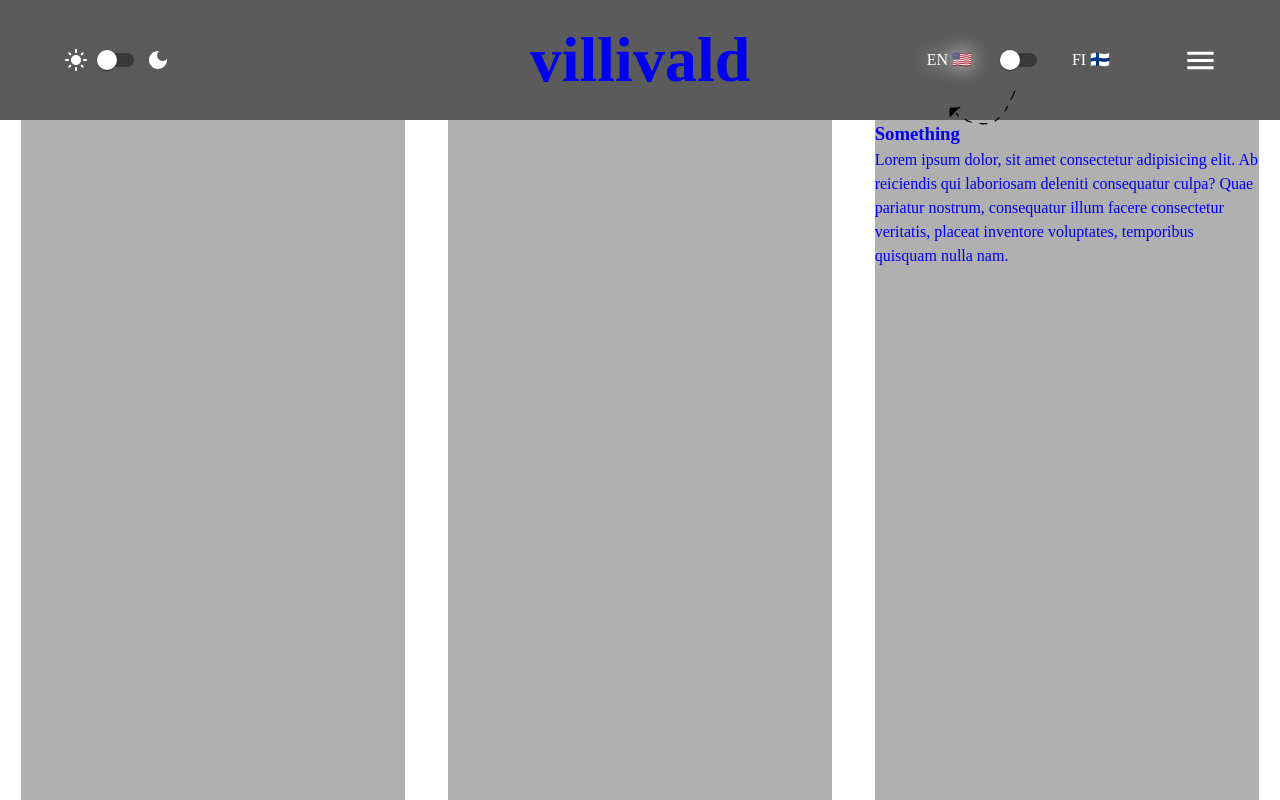
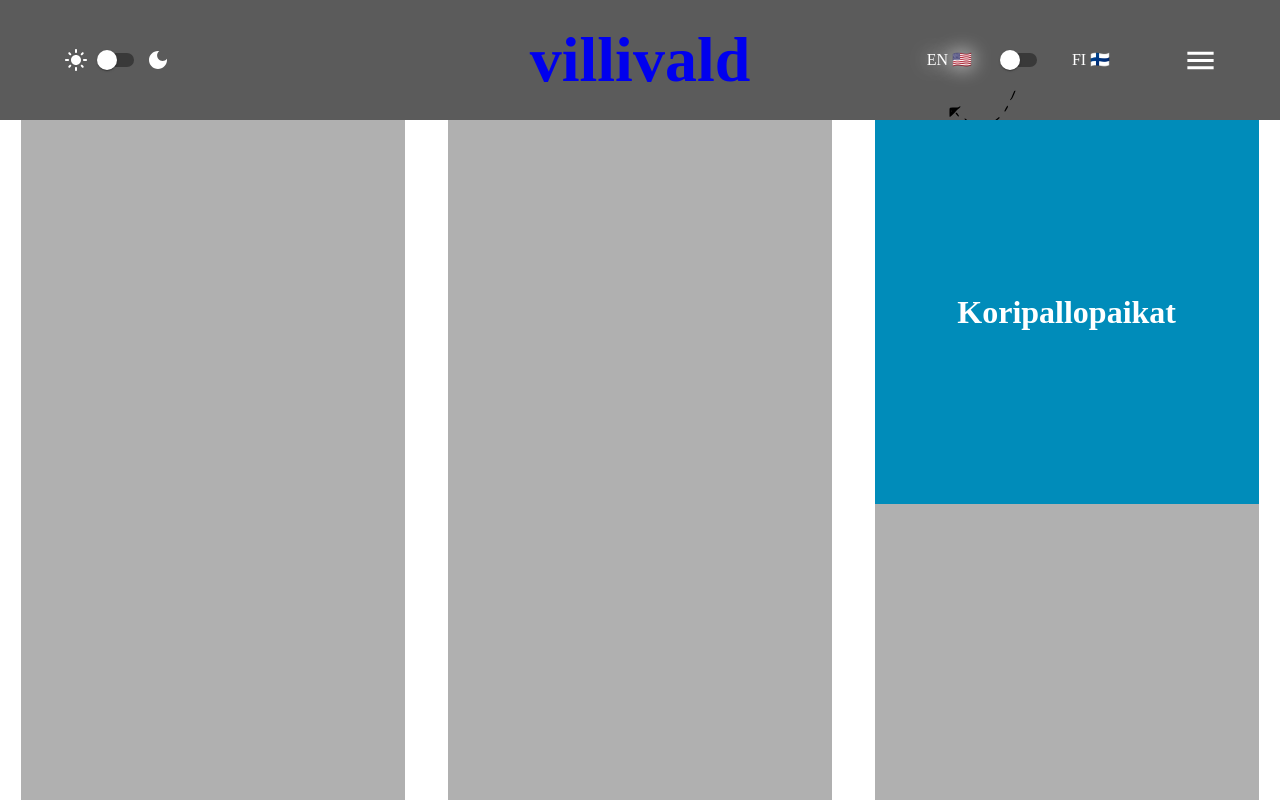
Before and after one commit to villivald/villivald.com, a Next.js app: page / in a window 1280 px wide. Shown: the top 800 px of the page. Built offline with nearby package versions, Linux system fonts and the light colour scheme; a web font is replaced by a local one.

Commit message:
use css overlay technique to flip cards

```diff
--- a/components/gridComponents/KoripallopaikatGrid.tsx
+++ b/components/gridComponents/KoripallopaikatGrid.tsx
@@ -3,31 +3,20 @@ import Image from "next/image";
 import styles from "../../styles/Grid.module.css";
 
 const KoripallopaikatGrid = () => {
-  const [isHovering, setIsHovered] = useState(false);
-  const onMouseEnter = () => setIsHovered(true);
-  const onMouseLeave = () => setIsHovered(false);
-
   return (
-    <div onMouseEnter={onMouseEnter} onMouseLeave={onMouseLeave}>
-      {isHovering ? (
-        <Image
-          className={styles.koripallopaikatImage}
-          src="/images/caruso.webp"
-          width={88}
-          height={77}
-          alt="logo"
-        />
-      ) : (
-        <div className={styles.koripallopaikatMain}>
-          <h3>Something</h3>
-          <p>
-            Lorem ipsum dolor, sit amet consectetur adipisicing elit. Ab
-            reiciendis qui laboriosam deleniti consequatur culpa? Quae pariatur
-            nostrum, consequatur illum facere consectetur veritatis, placeat
-            inventore voluptates, temporibus quisquam nulla nam.
-          </p>
+    <div className={styles.container}>
+      <Image
+        src="/images/caruso.webp"
+        width={100}
+        height={100}
+        alt="Avatar"
+        className={styles.image}
+      />
+      <div className={styles.overlay}>
+        <div>
+          <h1>Koripallopaikat</h1>
         </div>
-      )}
+      </div>
     </div>
   );
 };
--- a/styles/Grid.module.css
+++ b/styles/Grid.module.css
@@ -13,13 +13,35 @@
   text-decoration: none;
 }
 
-.koripallopaikatMain {
+.container {
+  position: relative;
   width: 100%;
   height: 100%;
+  display: grid;
+  place-items: center;
 }
 
-.koripallopaikatImage {
+.image {
+  display: block;
   width: 100%;
+  height: auto;
+}
+
+.overlay {
+  position: absolute;
   height: 100%;
-  object-fit: cover;
+  width: 100%;
+  opacity: 1;
+  transition: 0.5s ease;
+  background-color: #008cba;
+  display: grid;
+  place-items: center;
 }
+
+.container:hover .overlay {
+  opacity: 0;
+}
+
+.overlay div h1 {
+  color: white;
+}
```
